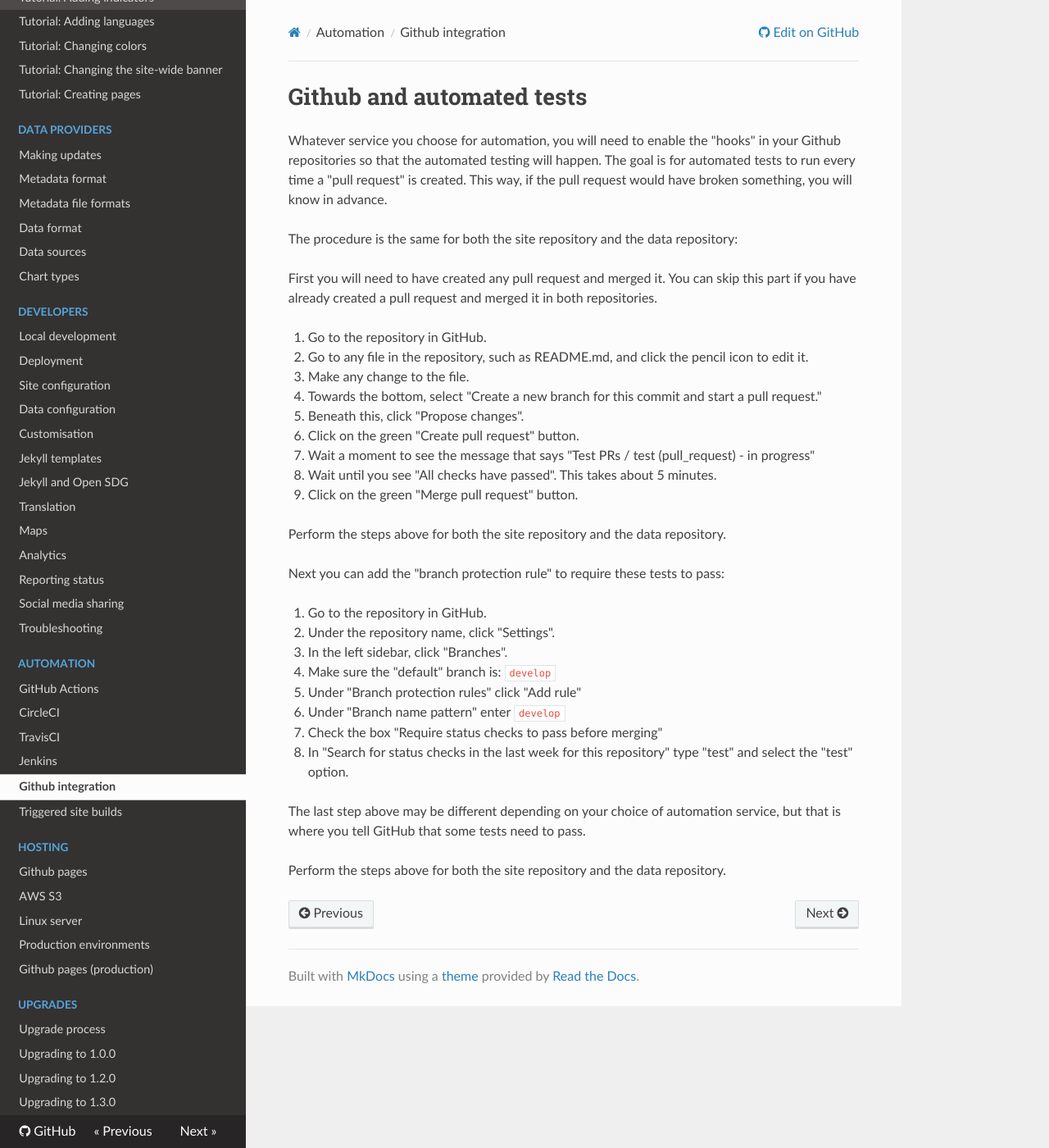
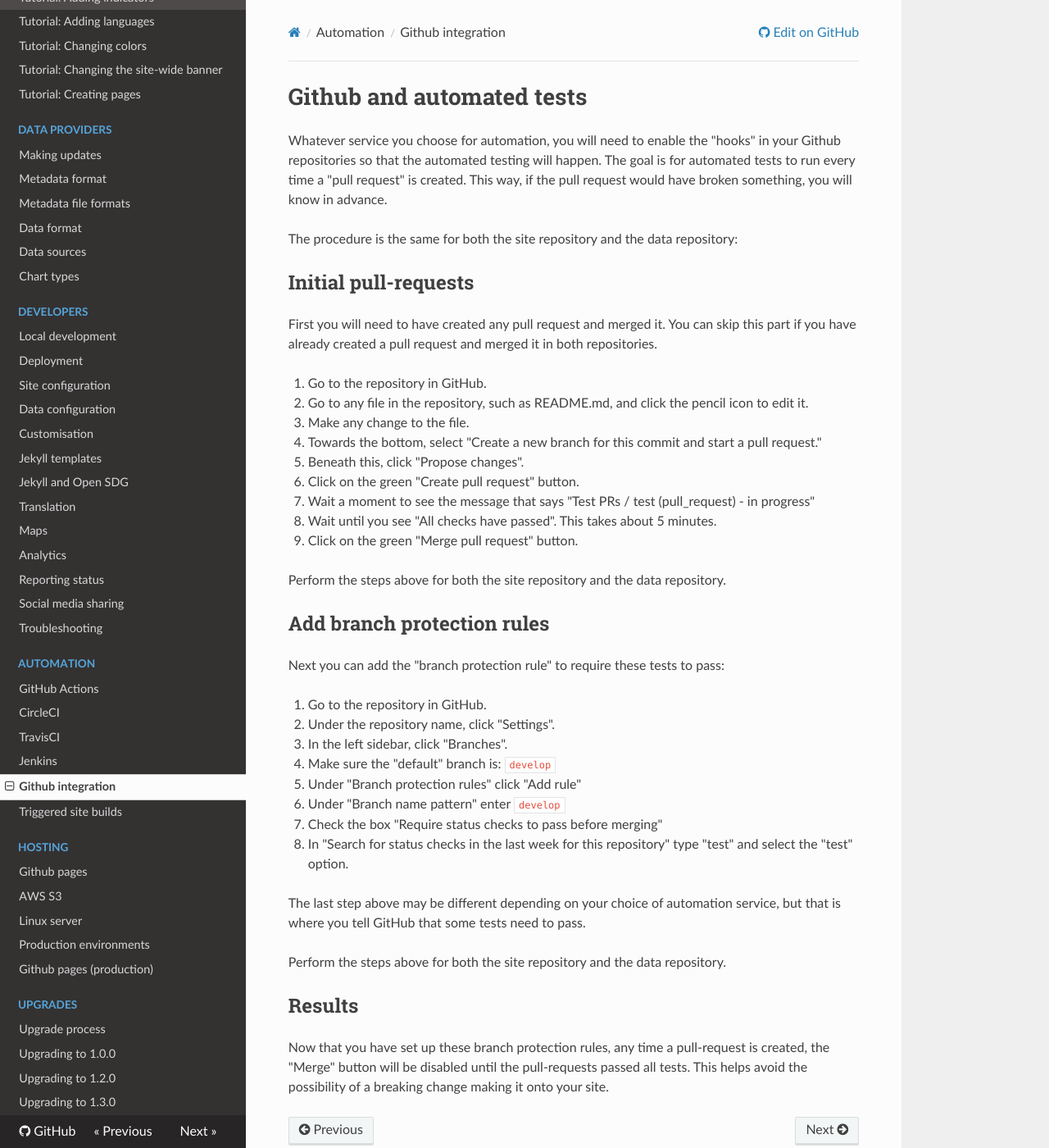
Before and after one commit to open-sdg/open-sdg, an MkDocs documentation site: the page built from docs/automation/github.md, in a window 1280 px wide and 1400 px high. Shown: the whole window at 82% size. Built offline with MkDocs 1.6.1, drawn with Linux system fonts in a browser that asks for light colours; nearby versions of some CDN libraries; old or Windows-style settings are respelled for this version of MkDocs.

Commit message:
Structure tweak

```diff
--- a/docs/automation/github.md
+++ b/docs/automation/github.md
@@ -3,6 +3,8 @@
 Whatever service you choose for automation, you will need to enable the "hooks" in your Github repositories so that the automated testing will happen. The goal is for automated tests to run every time a "pull request" is created. This way, if the pull request would have broken something, you will know in advance.
 
 The procedure is the same for both the site repository and the data repository:
+
+## Initial pull-requests
 
 First you will need to have created any pull request and merged it. You can skip this part if you have already created a pull request and merged it in both repositories.
 
@@ -18,6 +20,8 @@
 
 Perform the steps above for both the site repository and the data repository.
 
+## Add branch protection rules
+
 Next you can add the "branch protection rule" to require these tests to pass:
 
 1. Go to the repository in GitHub.
@@ -32,3 +36,7 @@
 The last step above may be different depending on your choice of automation service, but that is where you tell GitHub that some tests need to pass.
 
 Perform the steps above for both the site repository and the data repository.
+
+## Results
+
+Now that you have set up these branch protection rules, any time a pull-request is created, the "Merge" button will be disabled until the pull-requests passed all tests. This helps avoid the possibility of a breaking change making it onto your site.
```
